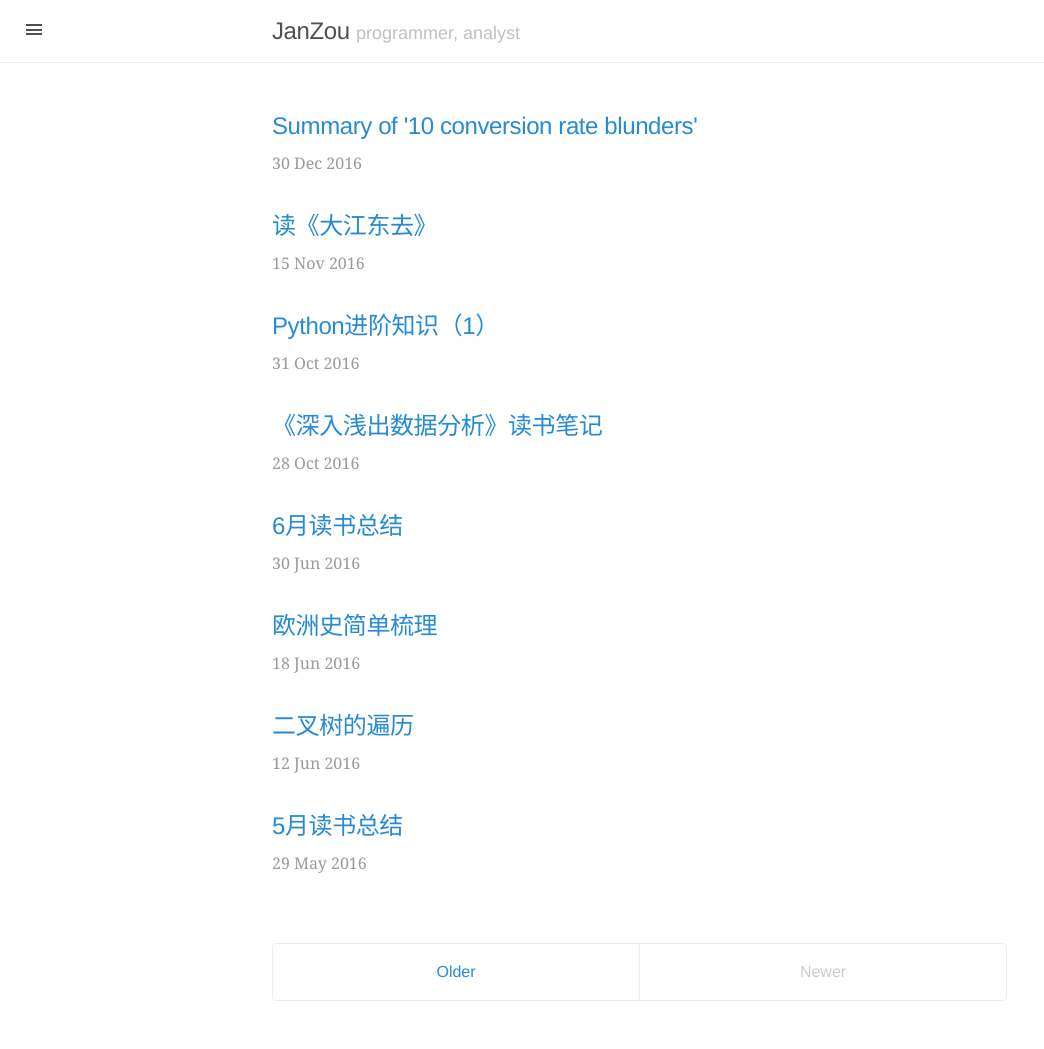
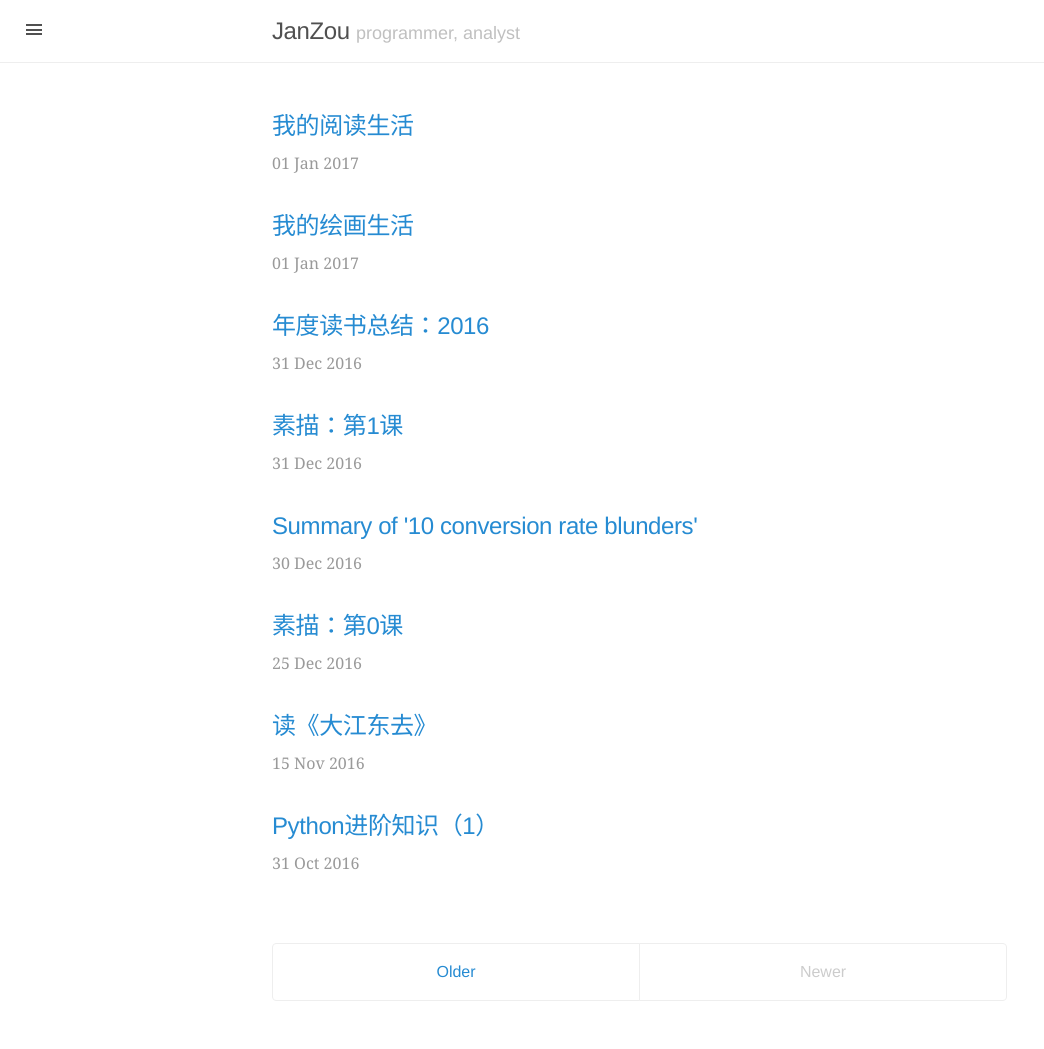
Before and after one commit to Jan-zou/jan-zou.github.com, a Jekyll site: the page built from index.html, in a window 1280 px wide. Shown: the whole page, without its empty margins (0-1044 px from the left). Built offline with Jekyll 4.4.1, drawn with Linux system fonts in a browser that asks for light colours; the list of posts is cut into pages by our own code; some of the changed lines change nothing that is shown.

Commit message:
update reading series

```diff
--- a/_posts/2016-05-29-reading-summary.md
+++ b/_posts/2016-05-29-reading-summary.md
@@ -1,16 +1,11 @@
 ---
 layout: post
 tags: [Reading]
-title: 5月读书总结
+title: 阅读总结：2016.5
 ---
 
-## 前言
+*收录于[我的阅读生活]({% post_url 2017-01-01-reading-series %})*
 
-阅读使人沉淀。
-
-我一直都是一个比较喜欢看书的人，平时看的书也比较杂，各方面都会接触些。但人都是有惰性的，书单列了一大堆，可读完的确实寥寥。因此，计划每月月底的时候总结记录一下当月读的书籍，也算是对自己阅读的一个回顾。
-
-计划每月读4~8本书，涉及类型主要是两个方面，一方面是技术类的书籍，与平时日常工作相关的；另一方面是生活类的书籍，个人比较感兴趣的是文史哲等方面的书籍。读书总结的形式会列出当月所读书籍并加以简单的书评，对较好的书籍则做单独的读书笔记。
 
 ## 阅读清单
 
@@ -43,7 +38,3 @@
 
 + 这个月杨绛先生逝世了，她和钱钟书先生的书还真是很喜欢。《洗澡》《我们仨》《围城》都值得看看~~
 + 每月能坚持看完的专业书太少，看来自己还是得多花点功夫~
-
-## 系列
-
-+ [5月读书总结]({% post_url 2016-05-29-reading-summary %})
--- a/_posts/2016-06-30-reading-summary.md
+++ b/_posts/2016-06-30-reading-summary.md
@@ -1,8 +1,11 @@
 ---
 layout: post
 tags: [Reading]
-title: 6月读书总结
+title: 阅读总结：2016.6
 ---
+
+*收录于[我的阅读生活]({% post_url 2017-01-01-reading-series %})*
+
 
 ## 阅读清单
 
@@ -47,8 +50,3 @@
 
 ## 写在后面
 这个月都没怎么看完几本专业书呢，就刷了下题，然后就净看些什么哲学、历史去了。这个月还买了几本不错的专业书，下个月好好看咯。
-
-## 系列
-
-+ [5月读书总结]({% post_url 2016-05-29-reading-summary %})
-+ [6月读书总结]({% post_url 2016-06-30-reading-summary %})
--- /dev/null
+++ b/_posts/2016-12-25-painting-sketch-0.md
@@ -0,0 +1,53 @@
+---
+layout: post
+tags: [Painting, Sketch]
+title: 素描：第0课
+---
+
+*收录于[我的绘画生活]({% post_url 2017-01-01-painting-sketch-series %})*
+
+
+素描第0课主要是学一些基础知识，然后画球体。
+
+## 基础知识
+
+素描基础知识主要讲了下面几个方面：
+
+1. 构图
+
+	构图应该选在纸张的**中上**，注意**光源**来的方向。注意图在整个纸张上的**比例**，不应过大或过小，整个物体的**重心**也应该是在纸张的中上部分。在构图时，先用直线定好物体的最高点、最低点以及物体的中线，然后在逐步切分开始起型。
+
+	在一本书中看到过一种*黄金构图法*。用直线将整张纸纵横均分有三等份，两横两竖的四条线会相交有四个点，即“黄金分割点”。在构图时，将物体分别安排在不同的黄金分割点上，物体的分布要前后错开，构图才会好看。如果所有物体在同一等分线上，构图就会很呆板，没有空间效果。具体要如何安排物体取决于主体物体的本身和我们想要如何表现物体。可以采取的构图方式有螺旋构图、S形构图、三角形构图等。
+
+2. 透视
+
+	表现出绘画中的透视现象主要是能体现出画面的空间感。简单来说就是“**近大远小**”。
+
+	透视分为一点透视、两点透视和三点透视。一点透视，比如站在公路上向远处尽头望，公路两边的线最终会交于一个点。二点透视，比如站在一个二叉路口，两边的两条路都会分别交于一点。三点透视，比如俯视一个能看到三个面的正方体，正方体的左侧面、右侧面和底面的棱往外延伸都会相交于一个点。
+
+3. 排线
+
+	排线主要分为长线条和短线条。长线条用于起型，主要是靠手臂的力量来回拉出线条，手腕保持不动。短线条用于画调子，主要是靠运用手腕的力量。短线条画出了效果应该是两头轻、中间重。
+
+	不同的物体的表面转折有不同的走向，因此在排线的时候方向应该随着物体表面形状变化而变化。
+
+3. 调子
+
+	这是一个很重要的概念，塑造物体的立体感就靠光影关系啦~😘
+
+	简单来说说黑白灰三色，但具体表现出来有分为三面、五调和七阶，依次分别为包含关系。
+
++ 三面：亮面、灰面、暗面
++ 五调：三面、明暗交界线、反光
++ 七阶：五调、高光、投影
+
+	高光是**物体最亮**的部分，是光源直接投射在物体上的部分。
+	灰面介于最亮和最暗部分之间。
+	明暗交界线不是一条线，而是一个面。明暗交界线是**物体上最暗**的部分，是表现物体转折感和立体感的关键。
+	反光是光照射在地面再反射到物体上形成的一个较亮的面，位置在明暗交界线之后。
+	投影是当光照射物体时，物体遮挡住光源，投射在地面上的影子，是表现物体立体感的重要元素。
+
+
+## 练习作品
+
+<img src="/assets/blog/painting/20161225.jpeg" alt="球体" style="width:500px">
--- /dev/null
+++ b/_posts/2016-12-31-painting-sketch-1.md
@@ -0,0 +1,25 @@
+---
+layout: post
+tags: [Painting, Sketch]
+title: 素描：第1课
+---
+
+*收录于[我的绘画生活]({% post_url 2017-01-01-painting-sketch-series %})*
+
+
+素描第1课是画圆柱体。说说关于起型、上调子和其他一些领悟。
+
+起型是素描的开始，型起好了，才有后面画好的基础。最开始的几节课都是练习几何体，如果到后面画实物，在起型时则需要将物体概括为简单的几何形体。虽然是简单的几何体，对于初学者而来，要快速的起好型也不太容易，我最开始球体就会画得太宽，圆柱两边的棱就收得太多了。起型时，先定好最高点和最低点，画出中心，然后用笔大概估计一下物体的长宽比例，打好大致的轮廓。具体细化形状的时候，主要还是使用**切割法**。比如画圆的时候，就是从正方形逐步切出弧线画出圆形。在起型时，还要注意透视关系的运用~ 起型可以使用HB的铅笔，完成后将多余的线擦去~
+
+起完型就可以开始上调子。最重要的是要区分出不同部分的明暗对比。先画投影部分，然后在物体上则先画最暗的明暗交界线部分，然后逐渐向两侧的部分过渡。画完明暗交界线，可以用手或纸巾擦一擦画面，让整个画面更柔和，其他部分也相当于有了一层浅浅的调子，然后再继续画。
+
+物体轮廓线条最好是要融入到离它最近的调子中，这样看起来不会觉得很突兀。
+
+排线要多加练习就不会困惑了~
+
+
+## 练习作品
+
+放上我的练习作品~☺️
+
+<img src="/assets/blog/painting/20161231.jpeg" alt="圆柱体" style="width:500px">
--- /dev/null
+++ b/_posts/2016-12-31-reading-summary.md
@@ -0,0 +1,13 @@
+---
+layout: post
+tags: [Reading]
+title: 年度读书总结：2016
+---
+
+*收录于[我的阅读生活]({% post_url 2017-01-01-reading-series %})*
+
+这一年记录在案的阅读完的书共20+本（从五月开始记录）。书看的还是比较杂，基本上是新书，也有一些重温的。
+
+从数据上来看，30%的是小说文学类的，不可否认还是蛮喜欢看小说的，大多数是在旅行的途中看的。其中短篇的《异兽志》挺新颖的。长篇的看了阿耐的《大江东去》。其他就是零碎时间无意看到了一些。25%的是技术方面的书。主要是数据分析还有Python方面的。技术书很难坚持看下去，手中堆积的也不少，来年还是希望能够耐下心来坚持每月有技术书的阅读完成。还有25%的是一些历史、哲学和传记类的书。剩下的20%就是经管或其他各类杂书了。
+
+总的来说，其实有几个月手上都在看好几本书，就是没能坚持看完。同时开始看的书太多会分散自己的关注度，我希望保持的进度是每周最好能阅读完一本书，按照既定的计划，有系统的看，保持一定的输出。2017年，看书的类型均匀，对于感兴趣的逻辑性、心理学和一些人文社科类的能有定量的输入，然后是坚持阅读技术书籍~
--- /dev/null
+++ b/_posts/2017-01-01-painting-sketch-series.md
@@ -0,0 +1,14 @@
+---
+layout: post
+tags: [Painting]
+title: 我的绘画生活
+---
+
+通过师兄知道了一个“[叁伍画室](http://www.art-35.com/)”, 然后要在这里正式开始我的绘画学习生涯啦~一直都很羡慕会画画的人，希望有一天自己也能画得好看。一直都很喜欢素描，用简简单单的一支笔，通过颜色明暗的对比，就能画出一个很形象的物体出来。Anyway, 2017年希望在叁伍开始画出自己满意的作品~
+
+准备每周学习画画后，都更新一下，说说自己领悟到的知识和感受，然后也更新我每周的练习作品，希望到很久之后来看的时候，能看到自己画的作品一步步的变化~
+
+## 系列目录
+
++ [素描：第0课]({% post_url 2016-12-25-painting-sketch-0 %})
++ [素描：第1课]({% post_url 2016-12-31-painting-sketch-1 %})
--- /dev/null
+++ b/_posts/2017-01-01-reading-series.md
@@ -0,0 +1,20 @@
+---
+layout: post
+tags: [Reading]
+title: 我的阅读生活
+---
+
+## 前言
+
+阅读使人沉淀。
+
+我一直都是一个比较喜欢看书的人，平时看的书也比较杂，各方面都会接触些。但人都是有惰性的，书单列了一大堆，可读完的确实寥寥。因此，计划每月月底的时候总结记录一下当月读的书籍，也算是对自己阅读的一个回顾。
+
+计划每月读4~8本书，涉及类型主要是两个方面，一方面是技术类的书籍，与平时日常工作相关的；另一方面是生活类的书籍，个人比较感兴趣的是文史哲等方面的书籍。读书总结的形式会列出当月所读书籍并加以简单的书评，对较好的书籍则做单独的读书笔记。
+
+
+## 系列目录
+
++ [阅读总结：2016.5]({% post_url 2016-05-29-reading-summary %})
++ [阅读总结：2016.6]({% post_url 2016-06-30-reading-summary %})
++ [年度阅读总结：2016]({% post_url 2016-12-31-reading-summary %})
```
Also changed, not shown: assets/blog/painting/20161225.jpeg (added), assets/blog/painting/20161231.jpeg (added).
